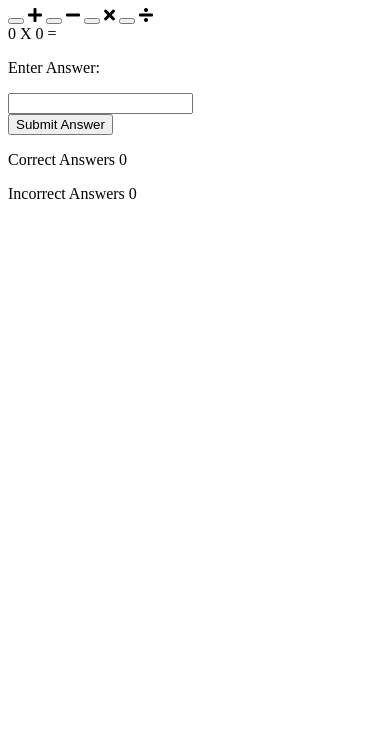
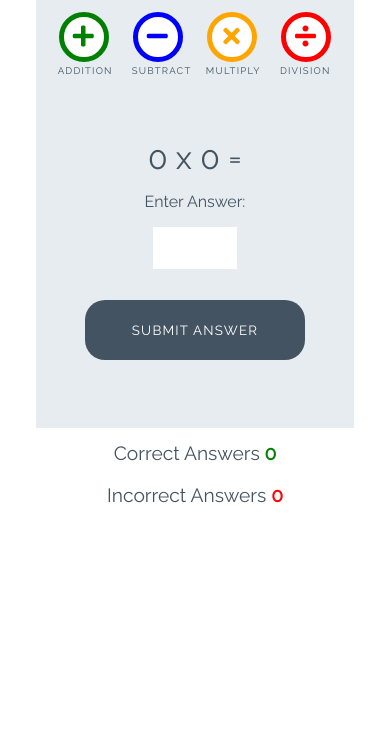
Before and after one commit to chipsandbeans/love-maths, a plain HTML site: page index.html in a window 390 px wide. Shown: the part 112-844 px from the top of the page. Drawn offline with Linux system fonts and the light colour scheme.

Commit message:
Added CSS styling and put finishing touches on the HTML file

```diff
--- a/assets/css/style.css
+++ b/assets/css/style.css
@@ -0,0 +1,252 @@
+/* --------- Global style */
+
+body {
+    background-color: white;
+    font-family: "Raleway", sans-serif;
+    color: #445361;
+    text-align: center;
+}
+
+/* --------- Heading */
+
+.heading {
+    text-align: center;
+    font-size: 2.5rem;
+}
+
+.logo {
+    height: 40px;
+    padding-right: 5px;
+}
+
+/* --------- Game layout */
+
+.game-area {
+    background-color: #E6ECF0;
+    box-sizing: border-box;
+    width: 85%;
+    height: 65vh;
+    max-height: 450px;
+    max-width: 830px;
+    margin-left: auto;
+    margin-right: auto;
+    padding: 1%;
+}
+
+.question-area {
+    width: 50%;
+    font-size: 2rem;
+    margin: auto;
+    padding: 50px 0;
+}
+
+.question-area span {
+    padding: 0 15px;
+}
+
+.score-area {
+    margin: 5px auto;
+    width: 60%;
+    font-size: 1.2rem;
+}
+
+.controls-area {
+    width: 85%;
+    margin: 30px auto;
+}
+
+#score {
+    color: green;
+    font-weight: bold;
+}
+
+#incorrect {
+    color: red;
+    font-weight: bold;
+}
+
+.answer-message {
+    display: none;
+    font-size: 1rem;
+}
+
+#answer-box {
+    border: none;
+    color: #445361;
+    display: inline-block;
+    height: 40px;
+    width: 80px;
+    font-size: 1.2rem;
+}
+
+.scores {
+    display: inline-block;
+    padding: 25px;
+}
+
+/* --------- Buttons */
+
+.btn {
+    width: 220px;
+    height: 60px;
+    font-family: "Raleway", sans-serif;
+    text-transform: uppercase;
+    letter-spacing: 1.2px;
+    color: white;
+}
+
+.btn:focus {
+    outline: none;
+}
+
+.btn--big {
+    padding-top: 10px;
+    border-radius: 50%;
+    background-color: white;
+    border: 10px solid;
+    width: 100px;
+    height: 100px;
+    font-size: 3.2rem;
+    margin: 0 30px;
+    transition: all 0.5s;
+}
+
+.btn--big::after {
+    content: attr(data-type);
+    font-size: 1rem;
+    color: #445361;
+    position: relative;
+    left: -0.5em;
+}
+
+.btn--blue {
+    border-color: blue;
+    color: blue;
+}
+
+.btn--blue:active,
+.btn--blue:hover {
+    background-color: darkblue;
+    color: white;
+}
+
+.btn--orange {
+    border-color: orange;
+    color: orange;
+}
+
+.btn--orange:active,
+.btn--orange:hover {
+    background-color: darkorange;
+    color: white;
+}
+
+.btn--red {
+    border-color: red;
+    color: red;
+}
+
+.btn--red:active,
+.btn--red:hover {
+    background-color: darkred;
+    color: white;
+}
+
+.btn--green {
+    border-color: green;
+    color: green;
+}
+
+.btn--green:active,
+.btn--green:hover {
+    background-color: darkgreen;
+    color: white;
+}
+
+.btn--gray {
+    margin-top: 25px;
+    background-color: #445361;
+    border: 1px transparent;
+    border-radius: 20px;
+}
+
+.btn--gray:active,
+.btn--gray:hover {
+    background-color: #0d1013;
+}
+
+/* --------- Media queries */
+
+@media (max-width: 414px) {
+    .controls-area {
+        width: 100%;
+    }
+
+    .btn--big {
+        margin: 0 10px;
+        padding: 5px;
+        border: 5px solid;
+        width: 50px;
+        height: 50px;
+        font-size: 1.5rem;
+    }
+
+    .btn--big::after {
+        font-size: 0.6rem;
+        left: -0.7rem;
+    }
+
+    .question-area {
+        padding: 10% 0;
+        width: 100%;
+    }
+
+    .question-area span {
+        padding: 0;
+    }
+
+    .answer-message {
+        display: block;
+    }
+
+    #answer-box {
+        display: block;
+        margin: 0 auto;
+    }
+    .btn--gray {
+        margin-top: 0;
+    }
+
+    .score-area {
+        width: 100%;
+    }
+
+    .scores {
+        margin: 0.5em auto;
+        display: block;
+        padding: 5px;
+    }
+
+    .heading {
+        font-size: 2rem;
+    }
+}
+
+@media (max-width: 320px) {
+    .game-area {
+        height: 70vh;
+    }
+
+    .controls-area {
+        width: 75%;
+        margin: 10px auto;
+    }
+
+    .btn--big {
+        margin: 10px 10px;
+    }
+    .question-area {
+        padding: 10px 0;
+    }
+
+}
--- a/index.html
+++ b/index.html
@@ -21,24 +21,28 @@
 
     <div class="game-area">
         <div class="controls-area">
-            <button class="btn btn--big btn--green"></button>
-            <i class="fas fa-plus"></i>
-            <button class="btn btn--big btn--blue"></button>
-            <i class="fas fa-minus"></i>
-            <button class="btn btn--big btn--orange"></button>
-            <i class="fas fa-times"></i>
-            <button class="btn btn--big btn--red"></button>
-            <i class="fas fa-divide"></i>
+            <button data-type="addition" class="btn btn--big btn--green">
+                <i class="fas fa-plus"></i>
+            </button>
+            <button data-type="subtract" class="btn btn--big btn--blue">
+                <i class="fas fa-minus"></i>
+            </button>
+            <button data-type="multiply" class="btn btn--big btn--orange">
+                <i class="fas fa-times"></i>
+            </button>
+            <button data-type="division" class="btn btn--big btn--red">
+                <i class="fas fa-divide"></i>
+            </button>
         </div>
         <div class="question-area">
             <span id="operand1">0</span>
-            <span id="operator">X</span>
+            <span id="operator">x</span>
             <span id="operand2">0</span>
             <span>=</span>
             <p class="answer-message">Enter Answer:</p>
             <input id="answer-box" type="number">
         </div>
-        <button class="btn btn--gray">Submit Answer</button>
+        <button data-type="submit" class="btn btn--gray">Submit Answer</button>
 
     </div>
 
```
